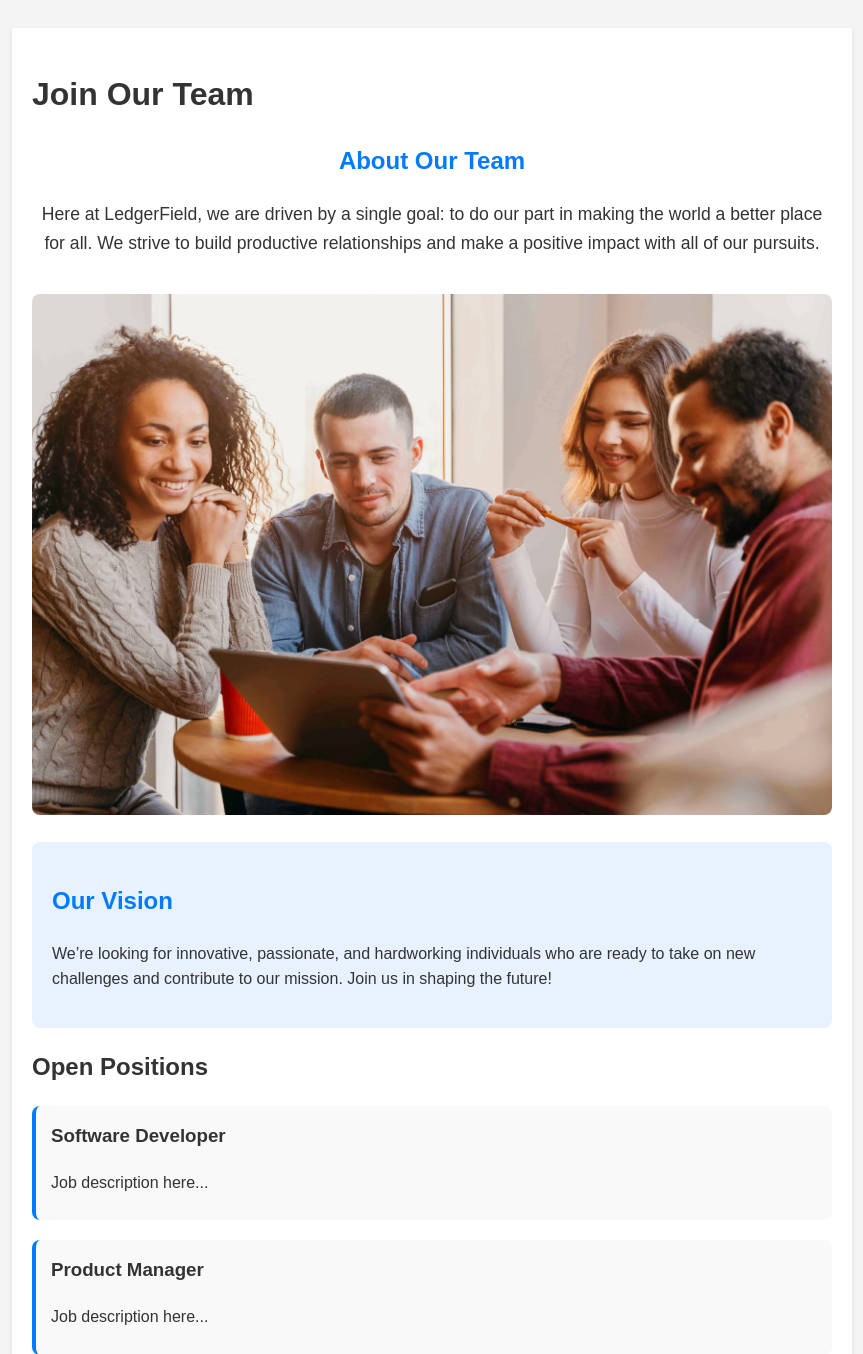
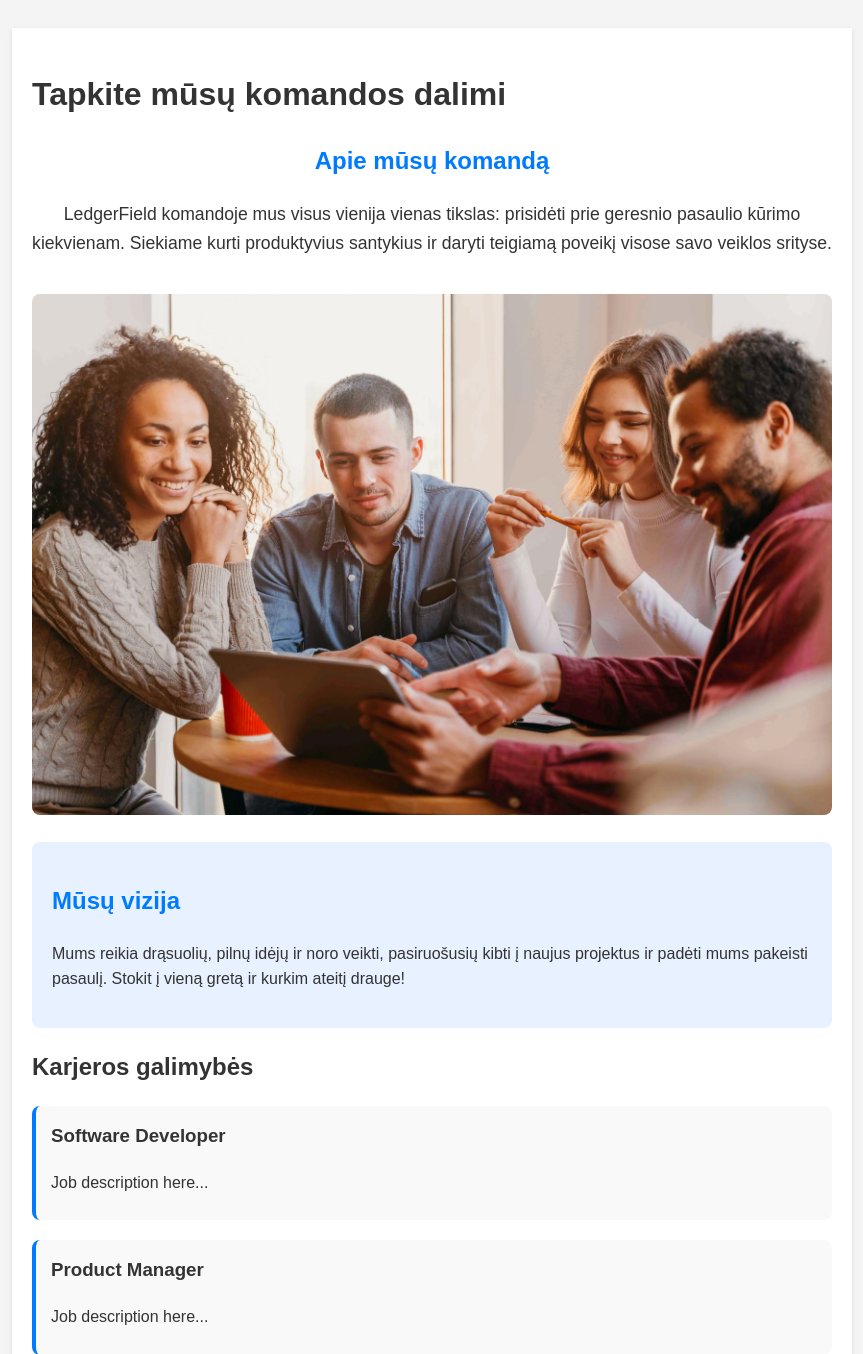
Before and after one commit to MisterVaidas/form-LT, a Flask app: page /jobs in a window 1280 px wide. Shown: the top 1354 px of the page, without its empty margins (208-1071 px from the left). Run offline with Flask 3, Linux system fonts and the light colour scheme.

Commit message:
Updated language

```diff
--- a/templates/jobs.html
+++ b/templates/jobs.html
@@ -6,21 +6,21 @@
 </head>
 <body>
     <div class="jobs-container">
-        <h1>Join Our Team</h1>
+        <h1>Tapkite mūsų komandos dalimi</h1>
 
         <div class="team-intro">
-            <h2>About Our Team</h2>
-            <p>Here at LedgerField, we are driven by a single goal: to do our part in making the world a better place for all. We strive to build productive relationships and make a positive impact with all of our pursuits.</p>
+            <h2>Apie mūsų komandą</h2>
+            <p>LedgerField komandoje mus visus vienija vienas tikslas: prisidėti prie geresnio pasaulio kūrimo kiekvienam. Siekiame kurti produktyvius santykius ir daryti teigiamą poveikį visose savo veiklos srityse.</p>
             <img src="{{ url_for('static', filename='team.jpg') }}" alt="LedgerField Team" class="team-image">
         </div>
 
         <div class="vision-statement">
-            <h2>Our Vision</h2>
-            <p>We’re looking for innovative, passionate, and hardworking individuals who are ready to take on new challenges and contribute to our mission. Join us in shaping the future!</p>
+            <h2>Mūsų vizija</h2>
+            <p>Mums reikia drąsuolių, pilnų idėjų ir noro veikti, pasiruošusių kibti į naujus projektus ir padėti mums pakeisti pasaulį. Stokit į vieną gretą ir kurkim ateitį drauge!</p>
         </div>
 
         <div class="job-opportunities">
-            <h2>Open Positions</h2>
+            <h2>Karjeros galimybės</h2>
             {% for job in job_offers %}
                 <div class="job-offer">
                     <h3>{{ job.title }}</h3>
```
